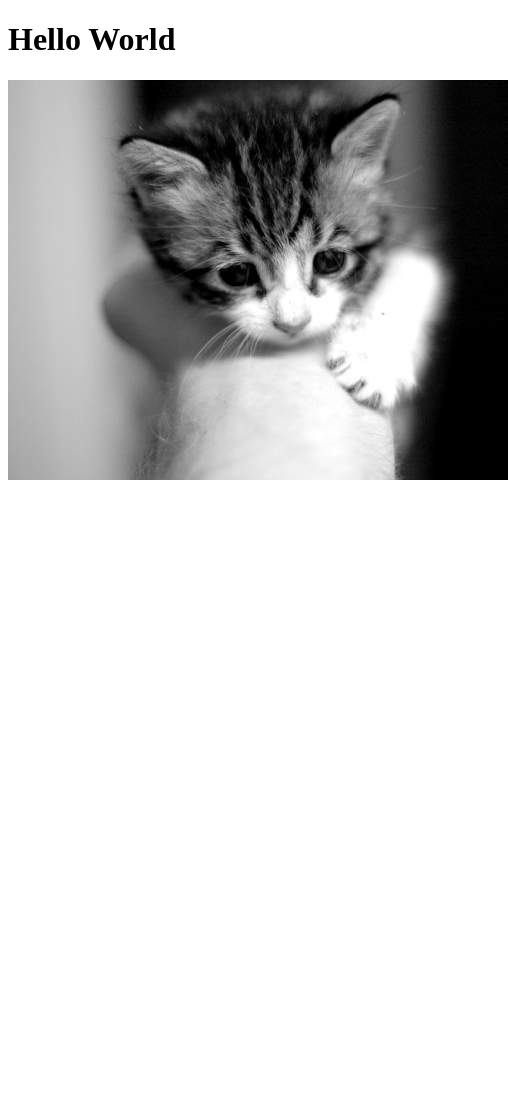
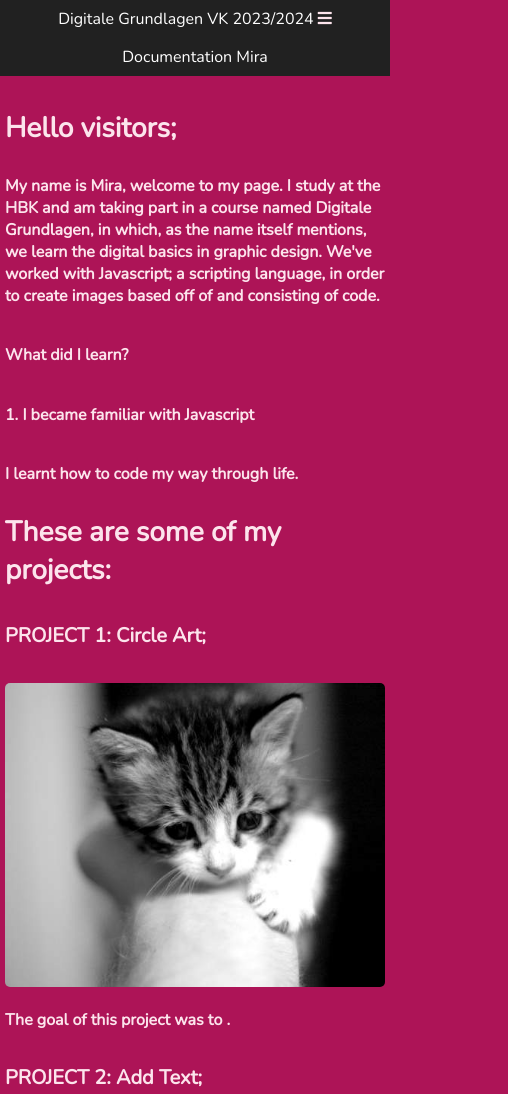
Before and after one commit to hbk-bs/Mira-Website, a website: page index.html in a window 390 px wide. Shown: the whole page, 508 px wide, since content can reach past the window. Before the commit the page ends 844 px from the top, so only its background shows below. Drawn offline with nearby package versions, Linux system fonts and the light colour scheme.

Commit message:
first changes

```diff
--- a/index.html
+++ b/index.html
@@ -1,19 +1,58 @@
-<!doctype html>
+<!DOCTYPE html>
 <html lang="en">
-	<head>
-		<meta charset="utf-8" />
-		<meta http-equiv="x-ua-compatible" content="ie=edge" />
-		<meta name="viewport" content="width=device-width, initial-scale=1" />
-		<!-- The above 3 meta tags *must* come first in the head; any other head content must come *after* these tags -->
-		<title>Page Title</title>
-		<meta name="description" content="something" />
-		<meta name="author" content="me" />
 
-		<link rel="stylesheet" type="text/css" href="/style.css" />
-	</head>
-	<body>
-		<h1>Hello World</h1>
-		<img src="/assets/images/kitten.png" />
-		<script type="text/javascript" src="/index.js"></script>
-	</body>
+<head>
+    <meta charset="UTF-8">
+    <meta name="viewport" content="width=device-width, initial-scale=1.0">
+    <meta http-equiv="X-UA-Compatible" content="ie=edge">
+    <link rel="stylesheet" href="https://use.fontawesome.com/releases/v5.1.1/css/all.css">
+    <link rel="stylesheet" href="style.css">
+    <title>AttriCSS - A classless css Framework for beautiful websites</title>
+</head>
+
+<body>
+    <!--Navbar-->
+    <nav>
+        <header><a href="#">Digitale Grundlagen VK 2023/2024</a> <label for="nav"><i class="fas fa-bars"></i></label></header>
+        <input type="checkbox" id="nav" hidden checked>
+        <div overflow>
+            <ul>
+                <!--active link in navbar with active attribute-->
+                <li><a href="../index.html">Documentation Mira</a></li>
+
+            </ul>
+        </div>
+    </nav>
+
+
+    <section container>
+        <h3>Hello visitors;</h3>
+
+        <p><b>My name is Mira, welcome to my page. I study at the HBK and am taking part in a course named Digitale Grundlagen, in which, as the name itself mentions, we learn the digital basics in graphic design. We've worked with Javascript; a scripting language, in order to create images based off of and consisting of code.</p>
+		<h6>What did I learn?</h6>
+
+		<h6>1. I became familiar with Javascript </h6>
+
+		<p> I learnt how to code my way through life.</p>
+
+		<h3>These are some of my projects:</h3>
+
+
+        <h5>PROJECT 1: Circle Art;</h5>
+
+
+        <img src="assets/images/kitten.png" alt="This is an image.">
+
+		<p> The goal of this project was to .</p>
+
+
+		<h5>PROJECT 2: Add Text;</h5>
+
+
+    </section>
+
+
+
+</body>
+
 </html>
--- a/style.css
+++ b/style.css
@@ -0,0 +1,200 @@
+/* Importing Google Font Nunito */
+@import url("https://fonts.googleapis.com/css?family=Nunito");
+
+/* Resetting default styles for various HTML elements */
+html, body, div, span, applet, object, iframe, h1, h2, h3, h4, h5, h6, p, blockquote, pre, a, abbr, acronym, address, big, cite, code, del, dfn, em, img, ins, kbd, q, s, samp, small, strike, strong, sub, sup, tt, var, b, u, i, center, textarea, input, select, dl, dt, dd, ol, ul, li, fieldset, form, label, legend, table, caption, tbody, tfoot, thead, tr, th, td, article, aside, canvas, details, embed, figure, figcaption, footer, header, hgroup, menu, nav, output, ruby, section, summary, time, mark, audio, video {
+    font-family: "Nunito", sans-serif;
+    color: #fce4ec;
+}
+
+/* Setting basic styles for body and html */
+body, html {
+    padding: 0;
+    margin: 0;
+    overflow-x: hidden;
+    background-color: #ad1457;
+}
+
+/* Styling for navigation bar */
+nav {
+    font-family: "Nunito", sans-serif;
+    background-color: #212121;
+    color: #fff;
+    display: flex;
+}
+
+nav header {
+    padding: 8px;
+    display: inline;
+}
+
+nav header a {
+    text-decoration: none;
+    color: #fff;
+}
+
+nav header a:hover {
+    color: #e91e63;
+}
+
+nav header + input:checked + div {
+    display: block;
+}
+
+nav div {
+    display: none;
+    margin-left: auto;
+}
+
+nav div ul {
+    list-style: none;
+    display: flex;
+    margin: 0 10px;
+}
+
+nav div ul li a {
+    display: inline-block;
+    padding: 8px;
+    color: #fff;
+    text-decoration: none;
+}
+
+nav div ul li:hover {
+    background-color: #e91e63;
+}
+
+nav div ul li ul {
+    right: 0;
+    position: relative;
+    background: pink;
+}
+
+/* Responsive design for smaller screens */
+@media (max-width: 630px) {
+    nav {
+        display: flex;
+        flex-direction: column;
+    }
+
+    nav header {
+        text-align: center;
+    }
+
+    nav div {
+        margin: auto;
+    }
+
+    nav div ul {
+        padding: 0;
+    }
+
+    nav div ul li {
+        border-top-left-radius: 5px;
+        border-top-right-radius: 5px;
+    }
+
+    nav div ul li[active],
+    nav div ul li.active {
+        border: 1px solid #e91e63;
+        border-bottom: none;
+    }
+
+    blockquote {
+        border-left: 4px solid #e91e63;
+        padding: 8px 5px;
+        margin: 0;
+    }
+
+    blockquote p {
+        font-size: 0.4rem;
+    }
+}
+
+/* Styling for larger screens */
+@media (min-width: 630px) {
+    nav div ul li.active,
+    nav div ul li[active] {
+        border: 1px solid #e91e63;
+        border-bottom: none;
+        border-top: none;
+    }
+
+    nav header label {
+        display: none;
+    }
+}
+
+/* Setting styles for containers and heading elements */
+section[container] {
+    max-width: 38em;
+    margin: auto;
+    padding: 5px;
+}
+
+h1 {
+    font-size: 2.35em;
+}
+
+h2 {
+    font-size: 2em;
+}
+
+h3 {
+    font-size: 1.75em;
+}
+
+h4 {
+    font-size: 1.5em;
+}
+
+h5 {
+    font-size: 1.25em;
+}
+
+h6 {
+    font-size: 1em;
+}
+
+/* Styling for links and hover effects */
+a {
+    color: #e91e63;
+}
+
+a:hover {
+    color: #212121;
+}
+
+/* Styling for highlighted text */
+mark {
+    background-color: #e91e63;
+}
+
+
+
+/* Styling for images */
+img {
+    max-width: 100%;
+    border-radius: 5px;
+}
+
+
+
+
+/* Styling for buttons */
+button {
+    padding: 10px;
+    background-color: #e91e63;
+    color: #fce4ec;
+    border-radius: 5px;
+    border: none;
+    cursor: pointer;
+}
+
+button:active, button:focus {
+    outline: none;
+}
+
+button:active {
+    background-color: #212121;
+    color: #e91e63;
+}
```
